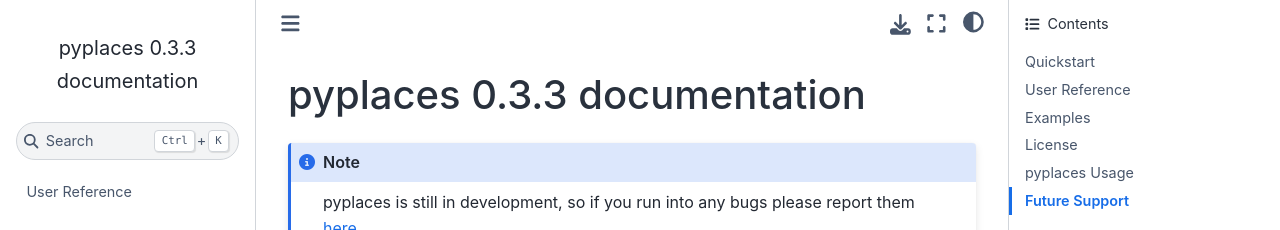
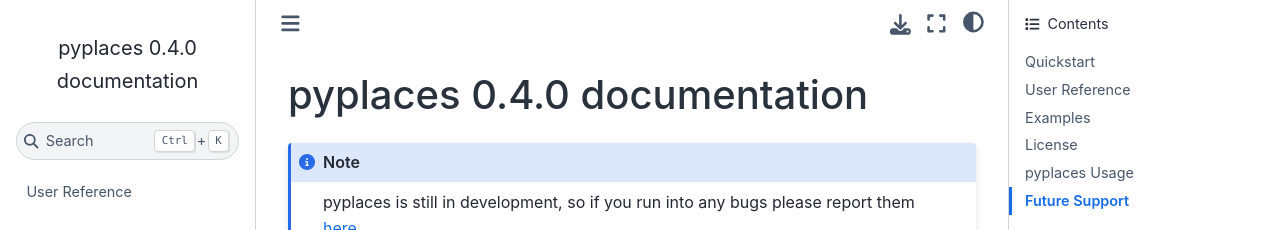
Before and after one commit to tbanken/pyplaces, a Sphinx documentation site: the page built from docs/source/index.rst, in a window 1280 px wide and 900 px high. Shown: the top 230 px of the window. Built offline with Sphinx 7.4.7 and the Sphinx Book theme 1.1.4, drawn with Linux system fonts in a browser that asks for light colours; pages that are not in the unit, such as notebooks, are missing from menus.

Commit message:
bump version

```diff
--- a/docs/source/conf.py
+++ b/docs/source/conf.py
@@ -13,7 +13,7 @@
 project = 'pyplaces'
 copyright = '2025, Theodore Banken'
 author = 'Theodore Banken'
-release = '0.3.3'
+release = '0.4.0'
 #TODO dynamically get release
 # -- General configuration ---------------------------------------------------
 # https://www.sphinx-doc.org/en/master/usage/configuration.html#general-configuration
--- a/src/pyplaces/__about__.py
+++ b/src/pyplaces/__about__.py
@@ -1,4 +1,4 @@
 # SPDX-FileCopyrightText: 2025-present Ted <tedbanken@gmail.com>
 #
 # SPDX-License-Identifier: MIT
-__version__ = "0.3.3"
+__version__ = "0.4.0"
```
